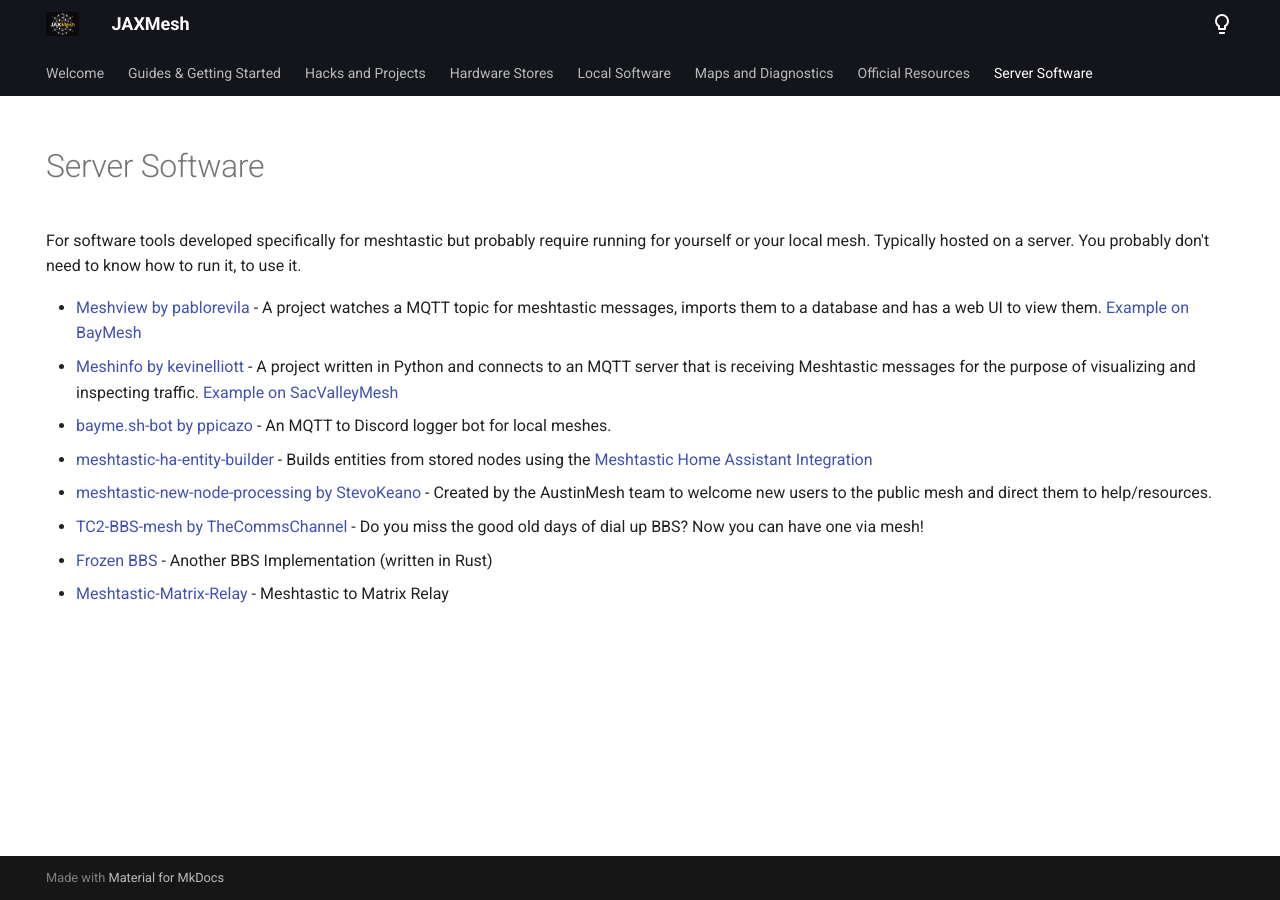
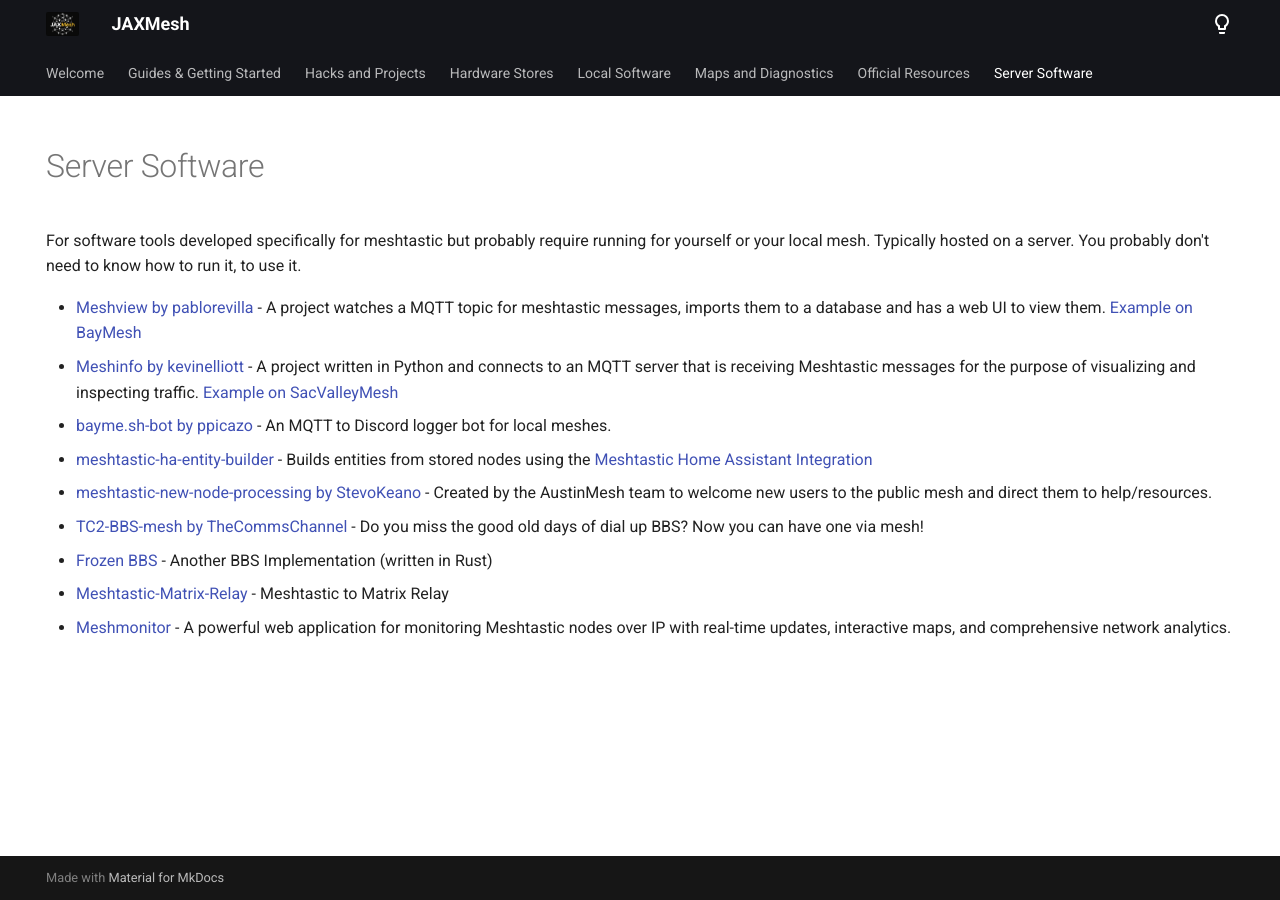
Before and after one commit to afairclo/jaxmesh.github.io, an MkDocs documentation site: the page built from docs/server-software.md, in a window 1280 px wide. Built offline with MkDocs 1.6.1 and Material for MkDocs 9.7.7, drawn with Linux system fonts in a browser that asks for light colours.

Commit message:
Update server-software.md

```diff
--- a/docs/server-software.md
+++ b/docs/server-software.md
@@ -10,7 +10,7 @@
 
 For software tools developed specifically for meshtastic but probably require running for yourself or your local mesh. Typically hosted on a server. You probably don't need to know how to run it, to use it.
 
-- [Meshview by pablorevila](https://github.com/pablorevilla-meshtastic/meshview) - A project watches a MQTT topic for meshtastic messages, imports them to a database and has a web UI to view them. [Example on BayMesh](https://meshview.bayme.sh/)
+- [Meshview by pablorevilla](https://github.com/pablorevilla-meshtastic/meshview) - A project watches a MQTT topic for meshtastic messages, imports them to a database and has a web UI to view them. [Example on BayMesh](https://meshview.bayme.sh/)
 - [Meshinfo by kevinelliott](https://github.com/kevinelliott/meshinfo) - A project written in Python and connects to an MQTT server that is receiving Meshtastic messages for the purpose of visualizing and inspecting traffic. [Example on SacValleyMesh](https://svm.meshinfo.network/mqtt_log.html)
 - [bayme.sh-bot by ppicazo](https://github.com/ppicazo/bayme.sh-bot) - An MQTT to Discord logger bot for local meshes.
 - [meshtastic-ha-entity-builder](https://github.com/pdxlocations/meshtastic-ha-entity-builder) - Builds entities from stored nodes using the [Meshtastic Home Assistant Integration](https://meshtastic.org/docs/software/integrations/mqtt/home-assistant/)
@@ -18,3 +18,4 @@
 - [TC2-BBS-mesh by TheCommsChannel](https://github.com/TheCommsChannel/TC2-BBS-mesh) - Do you miss the good old days of dial up BBS? Now you can have one via mesh!
 - [Frozen BBS](https://github.com/kstrauser/frozenbbs) - Another BBS Implementation (written in Rust)
 - [Meshtastic-Matrix-Relay](https://github.com/geoffwhittington/meshtastic-matrix-relay) - Meshtastic to Matrix Relay
+- [Meshmonitor](https://meshmonitor.org/) - A powerful web application for monitoring Meshtastic nodes over IP with real-time updates, interactive maps, and comprehensive network analytics.
```
